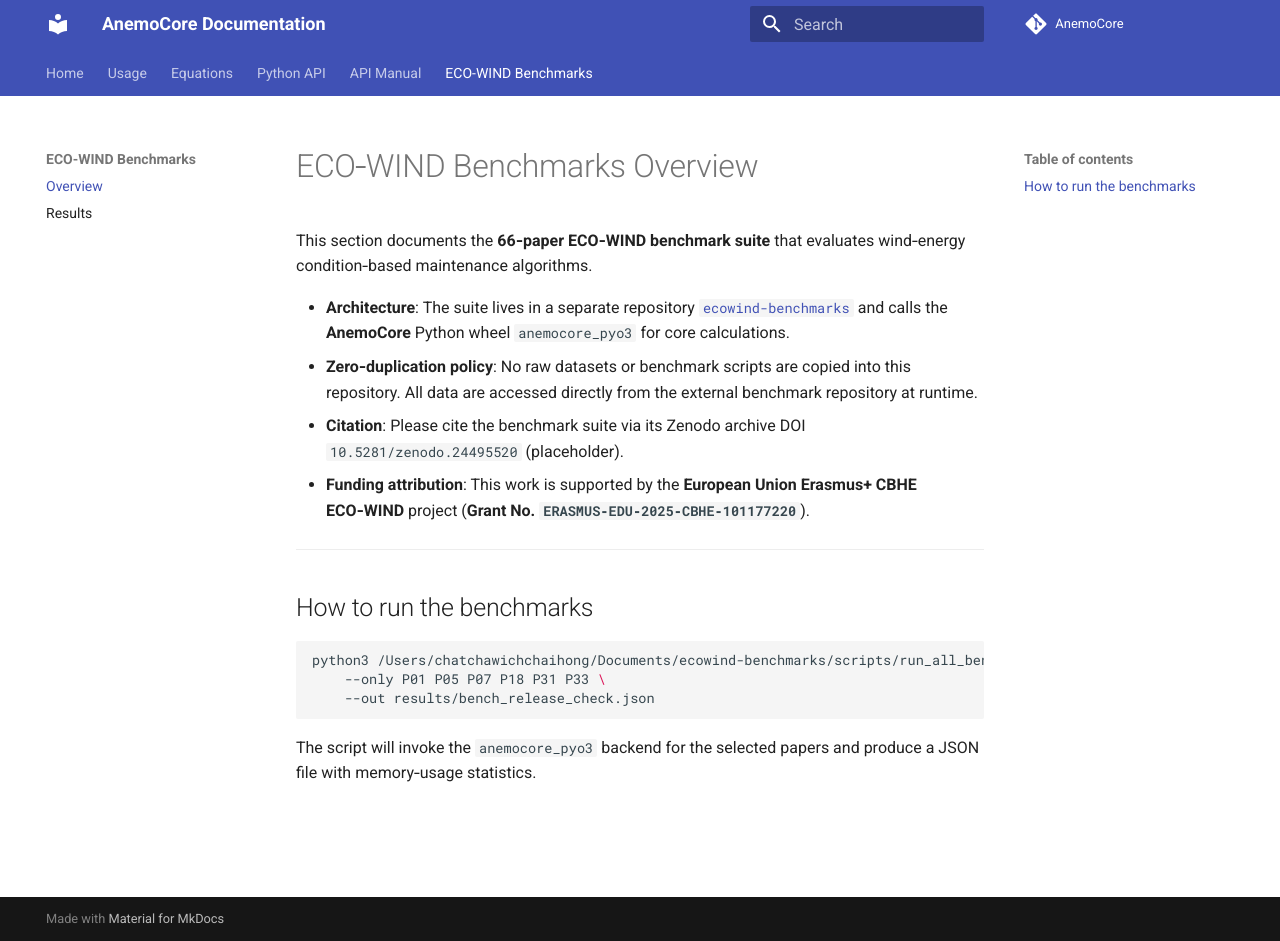
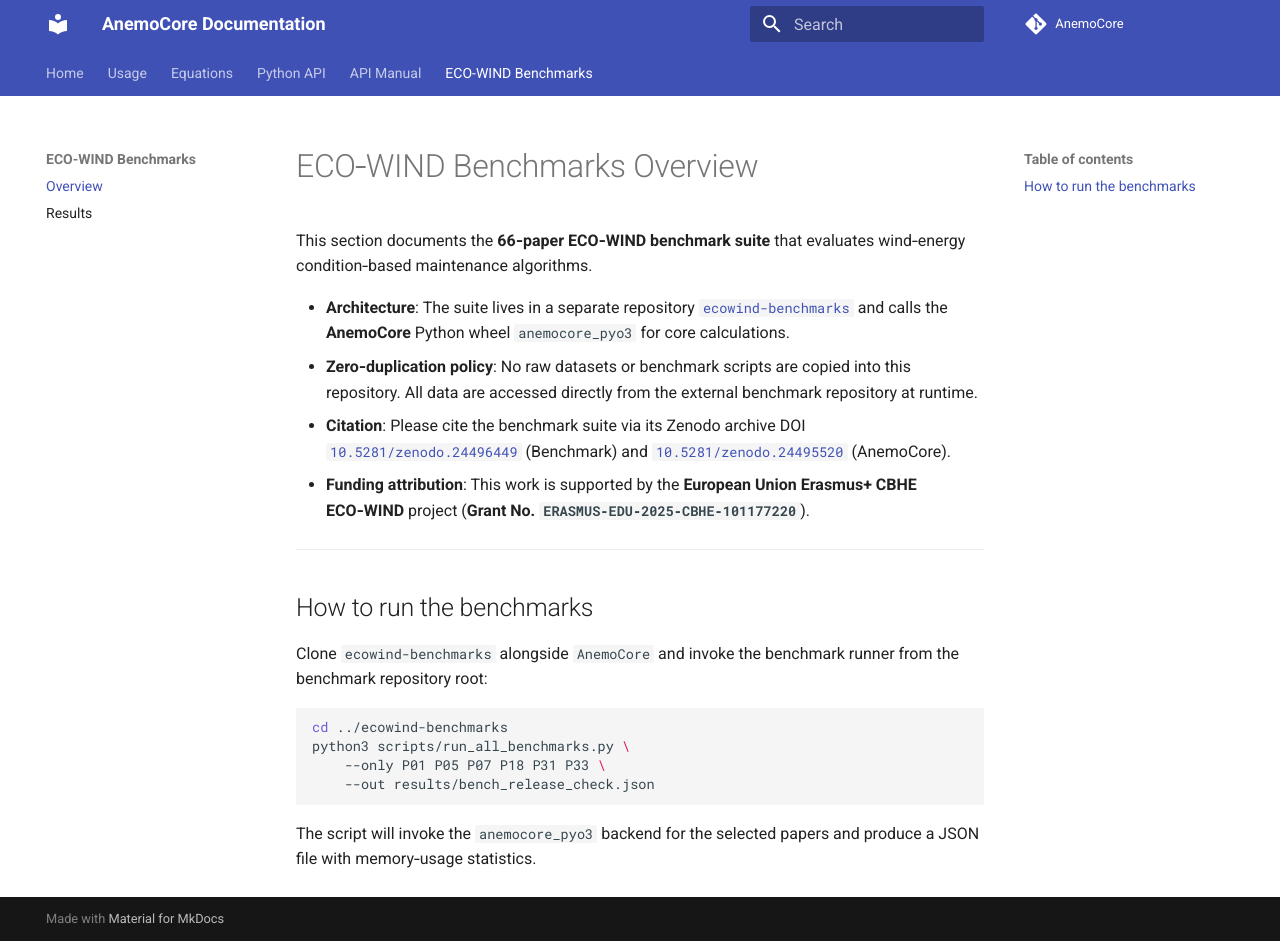
Before and after one commit to chatchawich-c/AnemoCore, an MkDocs documentation site: the page built from docs/benchmarks/index.md, in a window 1280 px wide and 941 px high. Built offline with MkDocs 1.6.1 and Material for MkDocs 9.7.7, drawn with Linux system fonts in a browser that asks for light colours; comment, search, counter and statistics services are not loaded.

Commit message:
Update index.md

````diff
--- a/docs/benchmarks/index.md
+++ b/docs/benchmarks/index.md
@@ -2,17 +2,20 @@
 
 This section documents the **66‑paper ECO‑WIND benchmark suite** that evaluates wind‑energy condition‑based maintenance algorithms.
 
-- **Architecture**: The suite lives in a separate repository [`ecowind-benchmarks`](https://github.com/chatchawichchaihong/ecowind-benchmarks) and calls the **AnemoCore** Python wheel `anemocore_pyo3` for core calculations.
+- **Architecture**: The suite lives in a separate repository [`ecowind-benchmarks`](https://github.com/chatchawich-c/ecowind-benchmarks) and calls the **AnemoCore** Python wheel `anemocore_pyo3` for core calculations.
 - **Zero‑duplication policy**: No raw datasets or benchmark scripts are copied into this repository. All data are accessed directly from the external benchmark repository at runtime.
-- **Citation**: Please cite the benchmark suite via its Zenodo archive DOI `10.5281/zenodo.24495520` (placeholder).
+- **Citation**: Please cite the benchmark suite via its Zenodo archive DOI [`10.5281/zenodo.24496449`](https://doi.org/10.5281/zenodo.24496449) (Benchmark) and [`10.5281/zenodo.24495520`](https://doi.org/10.5281/zenodo.24495520) (AnemoCore).
 - **Funding attribution**: This work is supported by the **European Union Erasmus+ CBHE ECO‑WIND** project (**Grant No. `ERASMUS‑EDU‑2025‑CBHE‑101177220`**).
 
 ---
 
 ## How to run the benchmarks
 
+Clone `ecowind-benchmarks` alongside `AnemoCore` and invoke the benchmark runner from the benchmark repository root:
+
 ```bash
-python3 /Users/chatchawichchaihong/Documents/ecowind-benchmarks/scripts/run_all_benchmarks.py \
+cd ../ecowind-benchmarks
+python3 scripts/run_all_benchmarks.py \
     --only P01 P05 P07 P18 P31 P33 \
     --out results/bench_release_check.json
 ```
````
